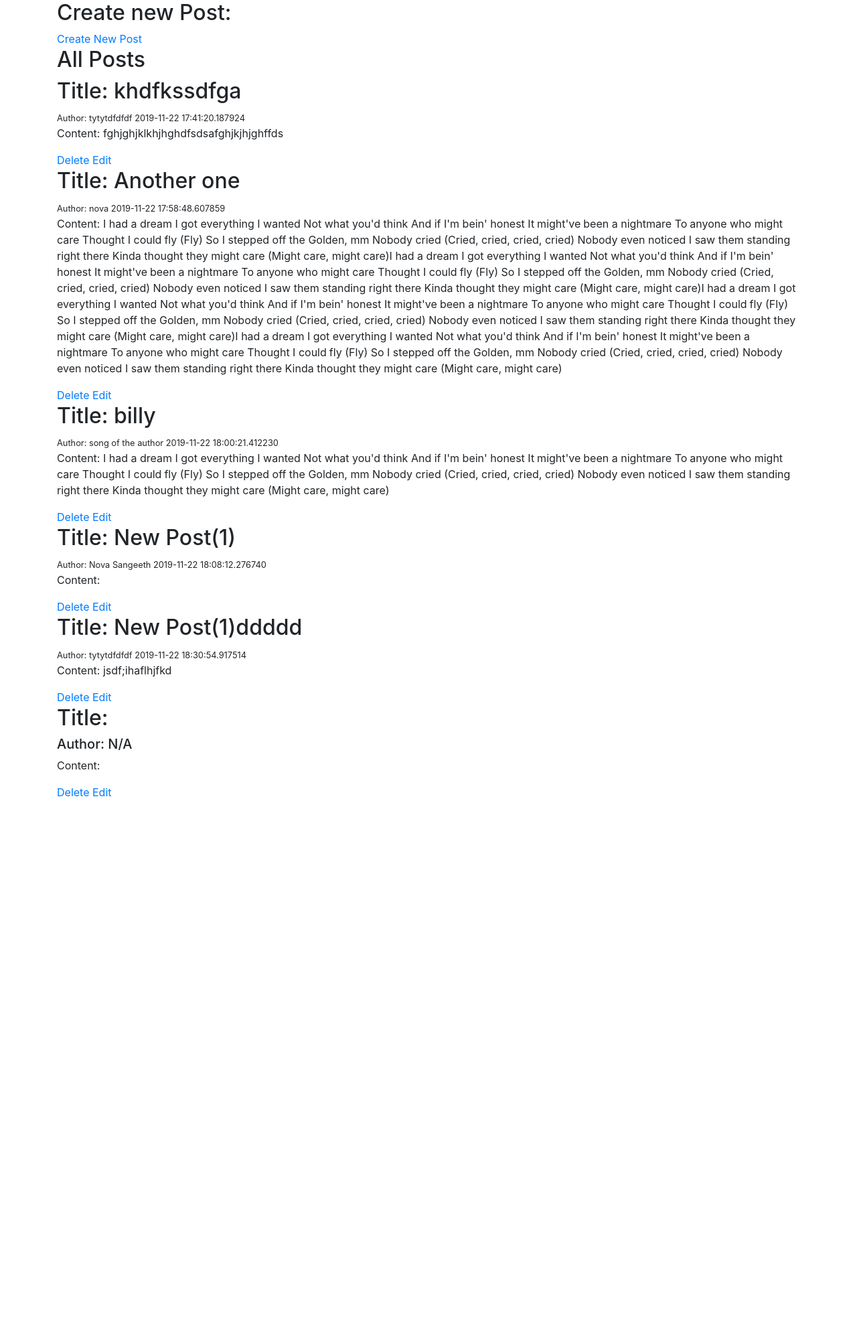
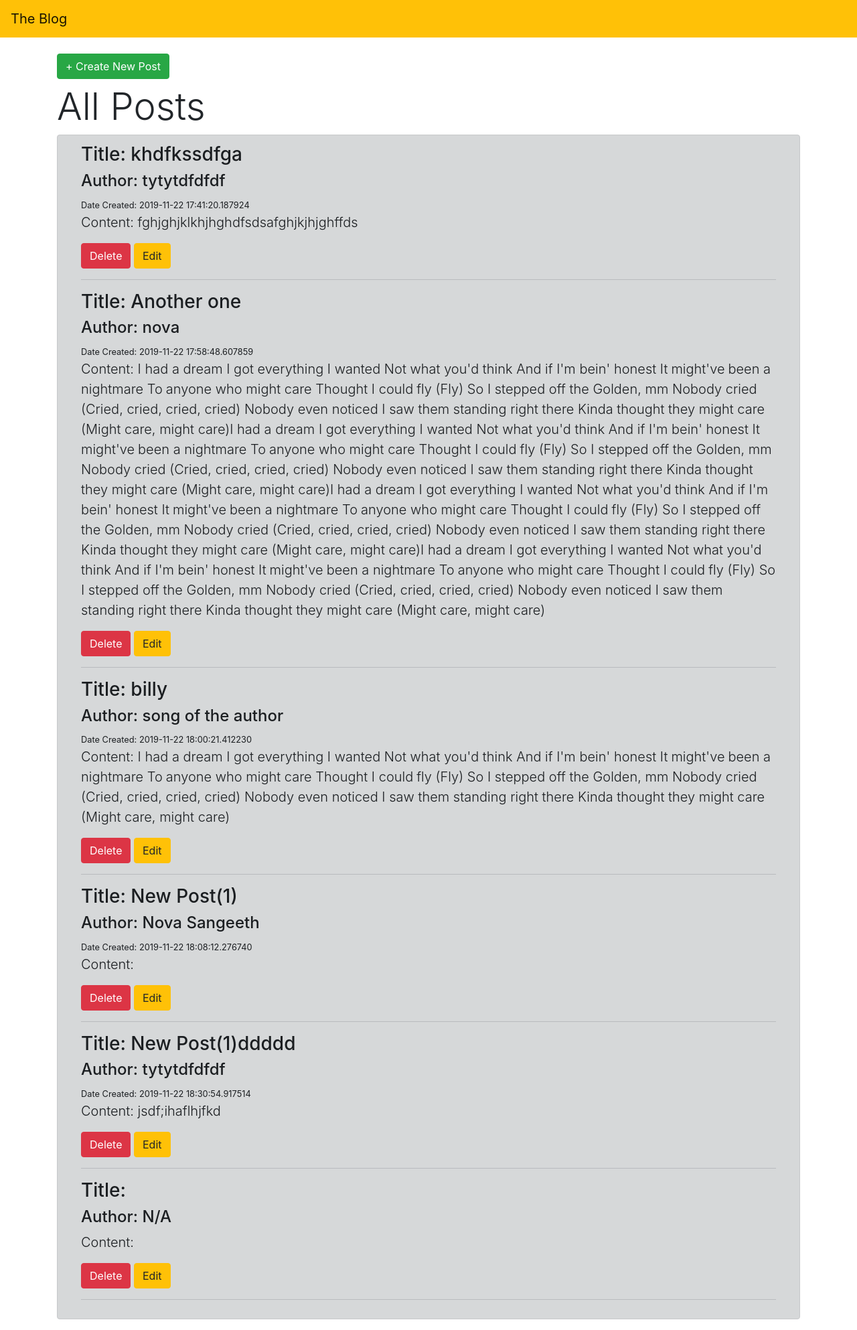
Before and after one commit to nova-sangeeth/Flask__blog__main, a Flask app: page /posts in a window 1280 px wide. Shown: the whole page at 67% size. Before the commit the page ends 1189 px from the top, so only its background shows below. Run offline with Flask 2, Linux system fonts and the light colour scheme; data comes from the database, SQL or seed files in the repository; both versions use the stored data as it was after the commit; some libraries are stand-ins or nearby versions.

Commit message:
front end  done

```diff
--- a/app.py
+++ b/app.py
@@ -44,7 +44,7 @@ class BlogPost(db.Model):
 # ]
 @app.route('/')
 def home():
-    return render_template('index.html')
+    return render_template('home.html')
 
 
 @app.route('/posts', methods=['GET', 'POST'])
--- a/templates/base.html
+++ b/templates/base.html
@@ -4,7 +4,6 @@
     {% block head %}
 
     {% endblock %}
-    <link rel="stylesheet" href="static/css/main.css">
     <meta charset="UTF-8">
     <link rel="stylesheet" href="https://maxcdn.bootstrapcdn.com/bootstrap/4.0.0/css/bootstrap.min.css" integrity="sha384-Gn5384xqQ1aoWXA+058RXPxPg6fy4IWvTNh0E263XmFcJlSAwiGgFAW/dAiS6JXm" crossorigin="anonymous">
     <meta name="viewport" content="width=device-width, initial-scale=1.0">
@@ -12,12 +11,11 @@
     <title>Document</title>
 </head>
 <body>
-    <div class="container">
+    <div class="container" >
     {% block body %}
 
     {% endblock %}
     </div>
-
     <script src="https://code.jquery.com/jquery-3.2.1.slim.min.js" integrity="sha384-KJ3o2DKtIkvYIK3UENzmM7KCkRr/rE9/Qpg6aAZGJwFDMVNA/GpGFF93hXpG5KkN" crossorigin="anonymous"></script>
     <script src="https://cdnjs.cloudflare.com/ajax/libs/popper.js/1.12.9/umd/popper.min.js" integrity="sha384-ApNbgh9B+Y1QKtv3Rn7W3mgPxhU9K/ScQsAP7hUibX39j7fakFPskvXusvfa0b4Q" crossorigin="anonymous"></script>
     <script src="https://maxcdn.bootstrapcdn.com/bootstrap/4.0.0/js/bootstrap.min.js" integrity="sha384-JZR6Spejh4U02d8jOt6vLEHfe/JQGiRRSQQxSfFWpi1MquVdAyjUar5+76PVCmYl" crossorigin="anonymous"></script>
--- a/templates/posts.html
+++ b/templates/posts.html
@@ -3,24 +3,36 @@
 <!-- head extension -->
 {% block head %}
 <title>Posts</title>
+<nav class="navbar navbar-light bg-warning">
+    <a class="navbar-brand" href="/">The Blog</a>
+  </nav>
 {% endblock %}
+<!-- body extension  -->
+<div></div>
+{% block body %}
+<br>
+<a button type="button" class="btn btn-success"   href="/posts/new">+ Create New Post</a>
 
-<!-- body extension  -->
 
-{% block body %}
-<h2>Create new Post:</h2>
-<a href="/posts/new">Create New Post</a>
-
-<h2>All Posts</h2>
-{% for post in posts%}
-<h2>Title: {{ post.title }}</h2>
-{% if post.author %}
-<small>Author: {{ post.author }} {{post.date_created}}</small>
-{%else%}
-<h5>Author: N/A</h5>
-
-{%endif%}
-<p>Content: {{ post.content }}</p>
-<a href="/posts/delete/{{post.id}}">Delete</a>
-<a href="/posts/edit/{{post.id}}">Edit</a>
-{% endfor %} {% endblock %}
+<h2></h2>
+<h1 class="display-4">All Posts</h1>
+<div  class="alert alert-dark">
+    <div class="container">
+         {% for post in posts %}
+             <h3 >Title: {{ post.title }}</h3>
+         {% if post.author %}
+             <h4>Author: {{ post.author }} </h4>
+             <small>Date Created: {{post.date_created}}</small>
+         {%else%}
+            <h4>Author: N/A</h4>
+         {%endif%}
+        <p class="lead" >Content: {{ post.content }}</p>
+            <a button type="button" class="btn btn-danger"  href="/posts/delete/{{post.id}}">Delete</a>
+            <a button type="button" class="btn btn-warning"  href="/posts/edit/{{post.id}}">Edit</a>
+        <hr>
+        {% endfor %}
+        {% endblock %}
+    </div>
+</div>
+<hr>
+</div>
```
Also changed, not shown: templates/edit.html (+19 -13 lines), templates/home.html (added, +26 -0 lines), templates/index.html (deleted, +0 -13 lines), templates/new_post.html (+13 -9 lines), blog.db.
